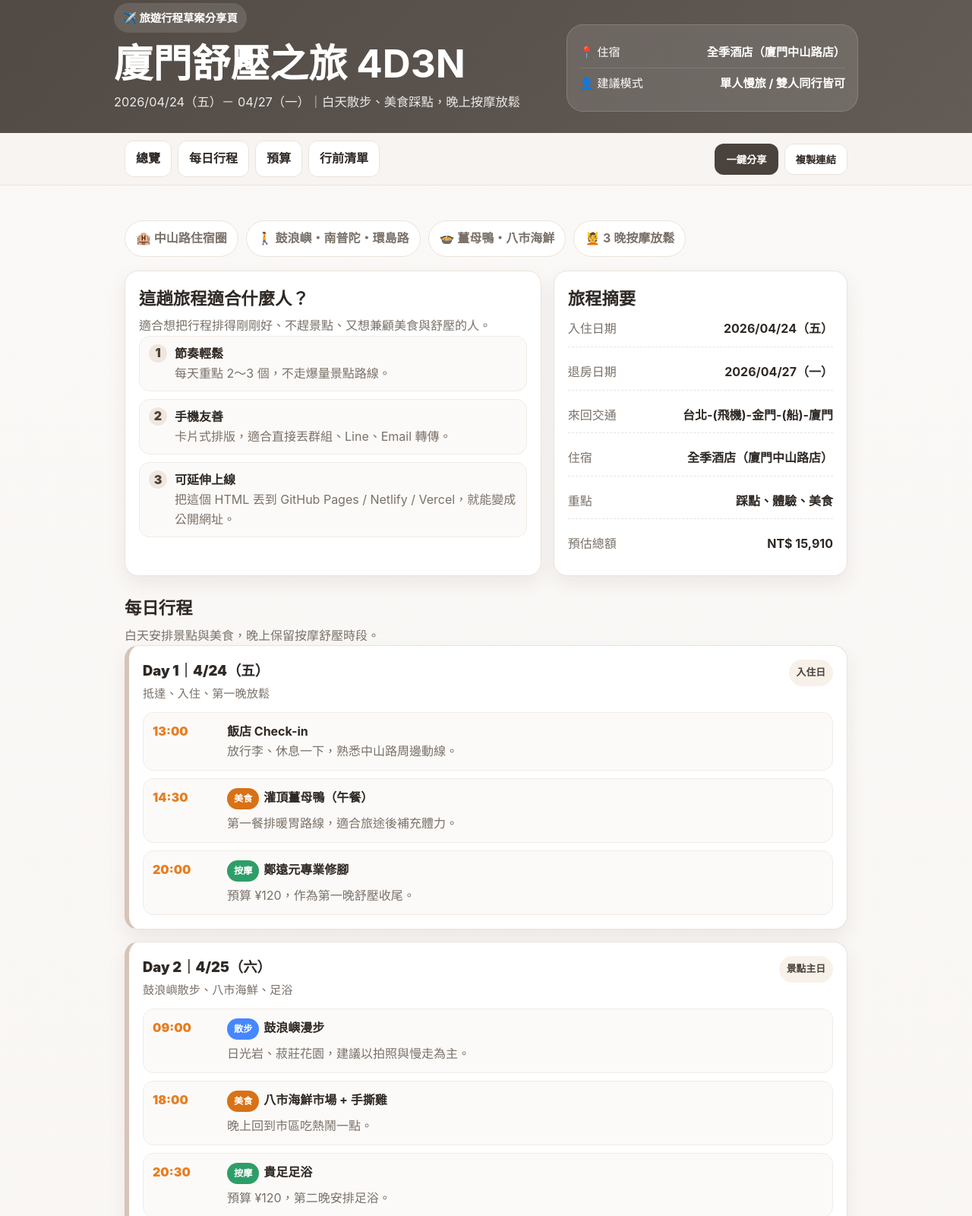
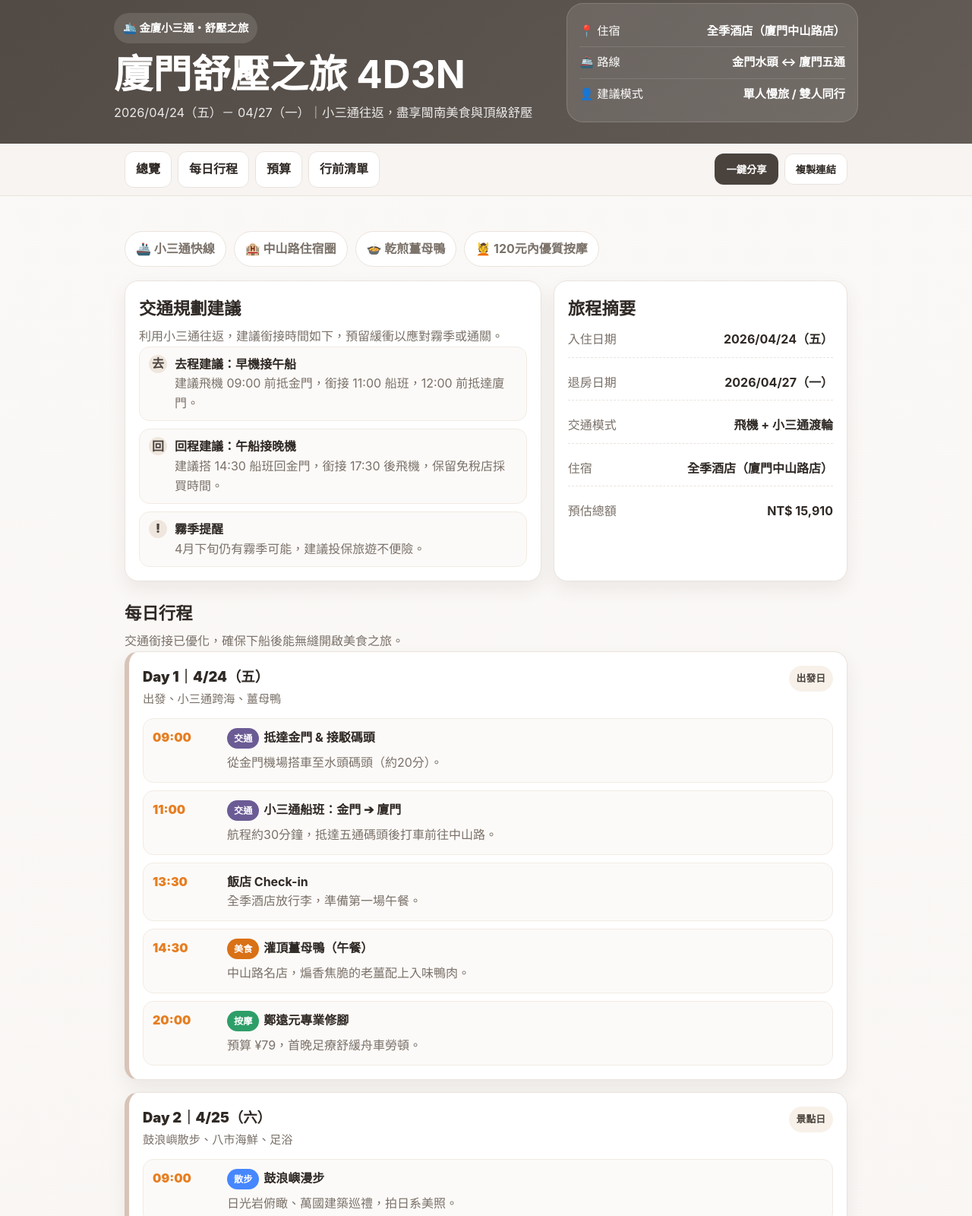
Before and after one commit to wingchang-ai/xiamen-trip, a plain HTML site: page index.html in a window 1280 px wide. Shown: the part 40-1640 px from the top of the page at 76% size. Drawn offline with Linux system fonts and the light colour scheme.

```diff
--- a/index.html
+++ b/index.html
@@ -3,7 +3,7 @@
 <head>
   <meta charset="UTF-8">
   <meta name="viewport" content="width=device-width, initial-scale=1.0">
-  <title>廈門舒壓之旅 4D3N｜旅遊行程分享頁</title>
+  <title>廈門舒壓之旅 4D3N｜小三通交通與行程分享頁</title>
   <meta name="theme-color" content="#4A423C">
   <style>
     :root{--primary:#4A423C;--secondary:#D7C4B7;--accent:#E67E22;--bg:#F7F4F1;--card:#fff;--text:#2F2925;--muted:#7A7169;--line:#EAE3DD;--shadow:0 10px 24px rgba(60,44,32,.08)}
@@ -33,7 +33,7 @@
     .timeline{display:grid;gap:16px}.day-card{padding:18px;border-left:6px solid var(--secondary)}.day-top{display:flex;justify-content:space-between;align-items:start;gap:10px;margin-bottom:8px}
     .day-title{margin:0;font-size:1.15rem;font-weight:900}.day-sub{color:var(--muted);font-size:.95rem;margin-top:3px}.badge{display:inline-flex;align-items:center;padding:7px 10px;border-radius:999px;font-size:.8rem;font-weight:900;background:#F7F1EA;color:var(--primary)}
     .items{display:grid;gap:10px;margin-top:12px}.item{display:grid;grid-template-columns:86px 1fr;gap:12px;align-items:start;padding:12px;border-radius:14px;background:#FCFAF8;border:1px solid #F1EBE4}
-    .time{color:var(--accent);font-weight:900}.tag{display:inline-flex;align-items:center;padding:4px 9px;border-radius:999px;font-size:.76rem;font-weight:900;margin-right:6px;margin-bottom:6px;color:#fff}.food{background:#D97116}.relax{background:#2E9E68}.walk{background:#4687FF}
+    .time{color:var(--accent);font-weight:900}.tag{display:inline-flex;align-items:center;padding:4px 9px;border-radius:999px;font-size:.76rem;font-weight:900;margin-right:6px;margin-bottom:6px;color:#fff}.food{background:#D97116}.relax{background:#2E9E68}.walk{background:#4687FF}.transport{background:#6B5B95}
     table{width:100%;border-collapse:collapse;margin-top:8px} th,td{padding:12px 10px;border-bottom:1px solid var(--line);text-align:left;vertical-align:top} th{background:#F7F1EA;font-size:.92rem}
     .total{text-align:right;font-size:1.45rem;font-weight:1000;color:var(--accent);margin-top:12px}.muted{color:var(--muted)}.footer{margin-top:28px;padding:24px 0 8px;text-align:center;color:var(--muted);font-size:.92rem}
     .toast{position:fixed;left:50%;bottom:18px;transform:translateX(-50%);background:rgba(47,41,37,.94);color:#fff;padding:11px 14px;border-radius:999px;font-weight:800;font-size:.92rem;display:none;z-index:40}
@@ -46,13 +46,14 @@
   <header class="hero">
     <div class="wrap hero-grid">
       <div>
-        <div class="eyebrow">✈️ 旅遊行程草案分享頁</div>
+        <div class="eyebrow">🛳️ 金廈小三通・舒壓之旅</div>
         <h1>廈門舒壓之旅 4D3N</h1>
-        <p class="sub">2026/04/24（五）－ 04/27（一）｜白天散步、美食踩點，晚上按摩放鬆</p>
+        <p class="sub">2026/04/24（五）－ 04/27（一）｜小三通往返，盡享閩南美食與頂級舒壓</p>
       </div>
       <div class="hero-card">
         <div class="stat"><span>📍 住宿</span><strong>全季酒店（廈門中山路店）</strong></div>
-        <div class="stat"><span>👤 建議模式</span><strong>單人慢旅 / 雙人同行皆可</strong></div>
+        <div class="stat"><span>🚢 路線</span><strong>金門水頭 ↔ 廈門五通</strong></div>
+        <div class="stat"><span>👤 建議模式</span><strong>單人慢旅 / 雙人同行</strong></div>
       </div>
     </div>
   </header>
@@ -69,23 +70,23 @@
   </div>
   <main class="main">
     <section id="overview" class="section">
-      <div class="chips"><div class="chip">🏨 中山路住宿圈</div><div class="chip">🚶 鼓浪嶼・南普陀・環島路</div><div class="chip">🍲 薑母鴨・八市海鮮</div><div class="chip">💆 3 晚按摩放鬆</div></div>
+      <div class="chips"><div class="chip">🚢 小三通快線</div><div class="chip">🏨 中山路住宿圈</div><div class="chip">🍲 乾煎薑母鴨</div><div class="chip">💆 120元內優質按摩</div></div>
       <div class="grid">
-        <div class="card pad span-7"><h2>這趟旅程適合什麼人？</h2><p class="lead">適合想把行程排得剛剛好、不趕景點、又想兼顧美食與舒壓的人。</p><ul class="checklist"><li><span class="dot">1</span><div><strong>節奏輕鬆</strong><br><span class="muted">每天重點 2～3 個，不走爆量景點路線。</span></div></li><li><span class="dot">2</span><div><strong>手機友善</strong><br><span class="muted">卡片式排版，適合直接丟群組、Line、Email 轉傳。</span></div></li><li><span class="dot">3</span><div><strong>可延伸上線</strong><br><span class="muted">把這個 HTML 丟到 GitHub Pages / Netlify / Vercel，就能變成公開網址。</span></div></li></ul></div>
-        <div class="card pad span-5"><h2>旅程摘要</h2><ul class="meta-list"><li><span class="muted">入住日期</span><strong>2026/04/24（五）</strong></li><li><span class="muted">退房日期</span><strong>2026/04/27（一）</strong></li><li><span class="muted">來回交通</span><strong>台北-(飛機)-金門-(船)-廈門</strong></li><li><span class="muted">住宿</span><strong>全季酒店（廈門中山路店）</strong></li><li><span class="muted">重點</span><strong>踩點、體驗、美食</strong></li><li><span class="muted">預估總額</span><strong>NT$ 15,910</strong></li></ul></div>
+        <div class="card pad span-7"><h2>交通規劃建議</h2><p class="lead">利用小三通往返，建議銜接時間如下，預留緩衝以應對霧季或通關。</p><ul class="checklist"><li><span class="dot">去</span><div><strong>去程建議：早機接午船</strong><br><span class="muted">建議飛機 09:00 前抵金門，銜接 11:00 船班，12:00 前抵達廈門。</span></div></li><li><span class="dot">回</span><div><strong>回程建議：午船接晚機</strong><br><span class="muted">建議搭 14:30 船班回金門，銜接 17:30 後飛機，保留免稅店採買時間。</span></div></li><li><span class="dot">!</span><div><strong>霧季提醒</strong><br><span class="muted">4月下旬仍有霧季可能，建議投保旅遊不便險。</span></div></li></ul></div>
+        <div class="card pad span-5"><h2>旅程摘要</h2><ul class="meta-list"><li><span class="muted">入住日期</span><strong>2026/04/24（五）</strong></li><li><span class="muted">退房日期</span><strong>2026/04/27（一）</strong></li><li><span class="muted">交通模式</span><strong>飛機 + 小三通渡輪</strong></li><li><span class="muted">住宿</span><strong>全季酒店（廈門中山路店）</strong></li><li><span class="muted">預估總額</span><strong>NT$ 15,910</strong></li></ul></div>
       </div>
     </section>
     <section id="itinerary" class="section">
-      <h2>每日行程</h2><p class="lead">白天安排景點與美食，晚上保留按摩舒壓時段。</p>
+      <h2>每日行程</h2><p class="lead">交通銜接已優化，確保下船後能無縫開啟美食之旅。</p>
       <div class="timeline">
-        <div class="card day-card"><div class="day-top"><div><h3 class="day-title">Day 1｜4/24（五）</h3><div class="day-sub">抵達、入住、第一晚放鬆</div></div><div class="badge">入住日</div></div><div class="items"><div class="item"><div class="time">13:00</div><div><strong>飯店 Check-in</strong><br><span class="muted">放行李、休息一下，熟悉中山路周邊動線。</span></div></div><div class="item"><div class="time">14:30</div><div><span class="tag food">美食</span><strong>灌頂薑母鴨（午餐）</strong><br><span class="muted">第一餐排暖胃路線，適合旅途後補充體力。</span></div></div><div class="item"><div class="time">20:00</div><div><span class="tag relax">按摩</span><strong>鄭遠元專業修腳</strong><br><span class="muted">預算 ¥120，作為第一晚舒壓收尾。</span></div></div></div></div>
-        <div class="card day-card"><div class="day-top"><div><h3 class="day-title">Day 2｜4/25（六）</h3><div class="day-sub">鼓浪嶼散步、八市海鮮、足浴</div></div><div class="badge">景點主日</div></div><div class="items"><div class="item"><div class="time">09:00</div><div><span class="tag walk">散步</span><strong>鼓浪嶼漫步</strong><br><span class="muted">日光岩、菽莊花園，建議以拍照與慢走為主。</span></div></div><div class="item"><div class="time">18:00</div><div><span class="tag food">美食</span><strong>八市海鮮市場 + 手撕雞</strong><br><span class="muted">晚上回到市區吃熱鬧一點。</span></div></div><div class="item"><div class="time">20:30</div><div><span class="tag relax">按摩</span><strong>貴足足浴</strong><br><span class="muted">預算 ¥120，第二晚安排足浴。</span></div></div></div></div>
-        <div class="card day-card"><div class="day-top"><div><h3 class="day-title">Day 3｜4/26（日）</h3><div class="day-sub">南普陀、環島路、最後一晚按摩</div></div><div class="badge">舒壓主日</div></div><div class="items"><div class="item"><div class="time">10:00</div><div><span class="tag walk">散步</span><strong>南普陀寺 & 環島路單車</strong><br><span class="muted">寺院慢走＋海岸線騎行，體感會很舒服。</span></div></div><div class="item"><div class="time">18:00</div><div><span class="tag food">美食</span><strong>好德來薑母鴨（晚餐）</strong><br><span class="muted">安排作為旅程尾聲的溫補晚餐。</span></div></div><div class="item"><div class="time">20:30</div><div><span class="tag relax">按摩</span><strong>至尊足療養生</strong><br><span class="muted">預算 ¥120，回程前好好放鬆。</span></div></div></div></div>
-        <div class="card day-card"><div class="day-top"><div><h3 class="day-title">Day 4｜4/27（一）</h3><div class="day-sub">收尾、退房、返程</div></div><div class="badge">返程日</div></div><div class="items"><div class="item"><div class="time">09:30</div><div><strong>飯店早餐 / 附近散步</strong><br><span class="muted">保留彈性，不再塞新景點。</span></div></div><div class="item"><div class="time">11:00</div><div><strong>Check-out</strong><br><span class="muted">整理行李、確認證件、交通與返程時間。</span></div></div><div class="item"><div class="time">返程前</div><div><strong>伴手禮 / 咖啡小休</strong><br><span class="muted">可視車船班時間追加。</span></div></div></div></div>
+        <div class="card day-card"><div class="day-top"><div><h3 class="day-title">Day 1｜4/24（五）</h3><div class="day-sub">出發、小三通跨海、薑母鴨</div></div><div class="badge">出發日</div></div><div class="items"><div class="item"><div class="time">09:00</div><div><span class="tag transport">交通</span><strong>抵達金門 & 接駁碼頭</strong><br><span class="muted">從金門機場搭車至水頭碼頭（約20分）。</span></div></div><div class="item"><div class="time">11:00</div><div><span class="tag transport">交通</span><strong>小三通船班：金門 ➔ 廈門</strong><br><span class="muted">航程約30分鐘，抵達五通碼頭後打車前往中山路。</span></div></div><div class="item"><div class="time">13:30</div><div><strong>飯店 Check-in</strong><br><span class="muted">全季酒店放行李，準備第一場午餐。</span></div></div><div class="item"><div class="time">14:30</div><div><span class="tag food">美食</span><strong>灌頂薑母鴨（午餐）</strong><br><span class="muted">中山路名店，煸香焦脆的老薑配上入味鴨肉。</span></div></div><div class="item"><div class="time">20:00</div><div><span class="tag relax">按摩</span><strong>鄭遠元專業修腳</strong><br><span class="muted">預算 ¥79，首晚足療舒緩舟車勞頓。</span></div></div></div></div>
+        <div class="card day-card"><div class="day-top"><div><h3 class="day-title">Day 2｜4/25（六）</h3><div class="day-sub">鼓浪嶼散步、八市海鮮、足浴</div></div><div class="badge">景點日</div></div><div class="items"><div class="item"><div class="time">09:00</div><div><span class="tag walk">散步</span><strong>鼓浪嶼漫步</strong><br><span class="muted">日光岩俯瞰、萬國建築巡禮，拍日系美照。</span></div></div><div class="item"><div class="time">18:00</div><div><span class="tag food">美食</span><strong>八市海鮮市場 + 手撕雞</strong><br><span class="muted">老廈門的煙火氣，現點現做最鮮甜。</span></div></div><div class="item"><div class="time">20:30</div><div><span class="tag relax">按摩</span><strong>貴足足浴</strong><br><span class="muted">預算 ¥118，舒緩整天步行的雙腿。</span></div></div></div></div>
+        <div class="card day-card"><div class="day-top"><div><h3 class="day-title">Day 3｜4/26（日）</h3><div class="day-sub">南普陀、環島路、薑母鴨二戰</div></div><div class="badge">慢活日</div></div><div class="items"><div class="item"><div class="time">10:00</div><div><span class="tag walk">散步</span><strong>南普陀寺 & 環島路單車</strong><br><span class="muted">靜心禮佛後，去海岸線騎單車吹海風。</span></div></div><div class="item"><div class="time">18:00</div><div><span class="tag food">美食</span><strong>好德來薑母鴨（晚餐）</strong><br><span class="muted">另一家名店，體驗不同火候的乾煎風味。</span></div></div><div class="item"><div class="time">20:30</div><div><span class="tag relax">按摩</span><strong>至尊足療養生</strong><br><span class="muted">預算 ¥118，享受最後一晚的全心放鬆。</span></div></div></div></div>
+        <div class="card day-card"><div class="day-top"><div><h3 class="day-title">Day 4｜4/27（一）</h3><div class="day-sub">植物園、賦歸、小三通回程</div></div><div class="badge">返程日</div></div><div class="items"><div class="item"><div class="time">09:00</div><div><span class="tag walk">散步</span><strong>廈門植物園</strong><br><span class="muted">多肉植物區 & 雨林噴霧，網美必排行程。</span></div></div><div class="item"><div class="time">13:30</div><div><span class="tag transport">交通</span><strong>打車前往五通碼頭</strong><br><span class="muted">準備搭船，結束廈門段行程。</span></div></div><div class="item"><div class="time">14:30</div><div><span class="tag transport">交通</span><strong>小三通船班：廈門 ➔ 金門</strong><br><span class="muted">航程30分鐘。抵達金門水頭後可去免稅店採購。</span></div></div><div class="item"><div class="time">17:30</div><div><span class="tag transport">交通</span><strong>金門機場返台</strong><br><span class="muted">銜接晚班機，平安抵達溫暖的家。</span></div></div></div></div>
       </div>
     </section>
-    <section id="budget" class="section"><div class="grid"><div class="card pad span-7"><h2>預算總表</h2><table><thead><tr><th>項目</th><th>預計花費（TWD）</th><th>說明</th></tr></thead><tbody><tr><td noswap>🏠 全季酒店（3 晚單人）</td><td>4,950</td><td>估算</td></tr><tr><td>💆 按摩（¥120 × 3）</td><td>1,660</td><td>合計 ¥360，台幣粗估</td></tr><tr><td>🍲 美食預算</td><td>2,800</td><td>兩餐重點安排 + 零食飲料</td></tr><tr><td>🚢 交通與門票</td><td>6,500</td><td>船票 / 景點 / 市區交通</td></tr></tbody></table><div class="total">預計合計：NT$ 15,910</div></div></div></section>
-    <section id="packing" class="section"><div class="grid"><div class="card pad span-6"><h2>行前清單</h2><ul class="checklist"><li><span class="dot">1</span><div><strong>證件確認</strong><br><span class="muted">通行證、身分證件、訂房資訊先截圖備份。</span></div></li><li><span class="dot">2</span><div><strong>支付準備</strong><br><span class="muted">現金與電子支付並備，避免單一方式失效。</span></div></li><li><span class="dot">3</span><div><strong>舒適穿搭</strong><br><span class="muted">鼓浪嶼與環島路以好走鞋為主。</span></div></li><li><span class="dot">4</span><div><strong>按摩前後補水</strong><br><span class="muted">連續步行後安排按摩，記得補充水分。</span></div></li></ul></div></div></section>
+    <section id="budget" class="section"><div class="grid"><div class="card pad span-7"><h2>預算總表</h2><table><thead><tr><th>項目</th><th>預計花費（TWD）</th><th>說明</th></tr></thead><tbody><tr><td noswap>🏠 全季酒店（3 晚單人）</td><td>4,950</td><td>平均一晚 $1,650</td></tr><tr><td>💆 按摩（¥120 × 3）</td><td>1,660</td><td>均價約 NT$ 550/次</td></tr><tr><td>🍲 美食預算</td><td>2,800</td><td>含兩場薑母鴨大餐與八市海鮮</td></tr><tr><td>🚢 交通與門票</td><td>6,500</td><td>含機票、船票與景點費用</td></tr></tbody></table><div class="total">預計合計：NT$ 15,910</div></div></div></section>
+    <section id="packing" class="section"><div class="grid"><div class="card pad span-6"><h2>小三通必備清單</h2><ul class="checklist"><li><span class="dot">證</span><div><strong>有效證件</strong><br><span class="muted">台胞證、身分證、護照（出台灣境用）。</span></div></li><li><span class="dot">網</span><div><strong>免翻牆網卡</strong><br><span class="muted">建議購買中港卡或開漫遊，FB/LINE 才能通。</span></div></li><li><span class="dot">支</span><div><strong>行動支付</strong><br><span class="muted">支付寶/微信支付（需綁定台灣信用卡並實名）。</span></div></li><li><span class="dot">船</span><div><strong>船票預訂</strong><br><span class="muted">建議提前在「金門縣港務處」或微信「五通客運碼頭」預約。</span></div></li></ul></div></div></section>
     <div class="footer">這是一個單檔 HTML 旅遊行程分享頁。</div>
   </main>
   <div class="toast" id="toast"></div>
@@ -93,7 +94,6 @@
     function showToast(msg){const t=document.getElementById('toast');t.textContent=msg;t.style.display='block';clearTimeout(window.toastTimer);window.toastTimer=setTimeout(()=>t.style.display='none',1800)}
     async function copyLink(){try{await navigator.clipboard.writeText(location.href);showToast('已複製連結')}catch(e){const ta=document.createElement('textarea');ta.value=location.href;document.body.appendChild(ta);ta.select();document.execCommand('copy');document.body.removeChild(ta);showToast('已複製連結')}}
     async function sharePage(){const payload={title:document.title,text:'廈門舒壓之旅 4D3N 行程分享頁',url:location.href};if(navigator.share){try{await navigator.share(payload)}catch(e){}}else{copyLink()}}
-    function downloadIcs(){const dtStamp=new Date().toISOString().replace(/[-:]/g,'').split('.')[0]+'Z';const ics=['BEGIN:VCALENDAR','VERSION:2.0','PRODID:-//Xiamen Trip//ZH-TW//EN','CALSCALE:GREGORIAN','BEGIN:VEVENT','UID:xiamen-trip-20260424@example.com','DTSTAMP:'+dtStamp,'DTSTART;VALUE=DATE:20260424','DTEND;VALUE=DATE:20260428','SUMMARY:廈門舒壓之旅 4D3N','DESCRIPTION:住宿：全季酒店（廈門中山路店）｜按摩每次¥120，共3次','END:VEVENT','END:VCALENDAR'].join('\n');const blob=new Blob([ics],{type:'text/calendar;charset=utf-8'});const link=document.createElement('a');link.href=URL.createObjectURL(blob);link.download='xiamen_trip_4d3n.ics';document.body.appendChild(link);link.click();document.body.removeChild(link);showToast('已下載行事曆檔')}
   </script>
 </body>
 </html>
```
